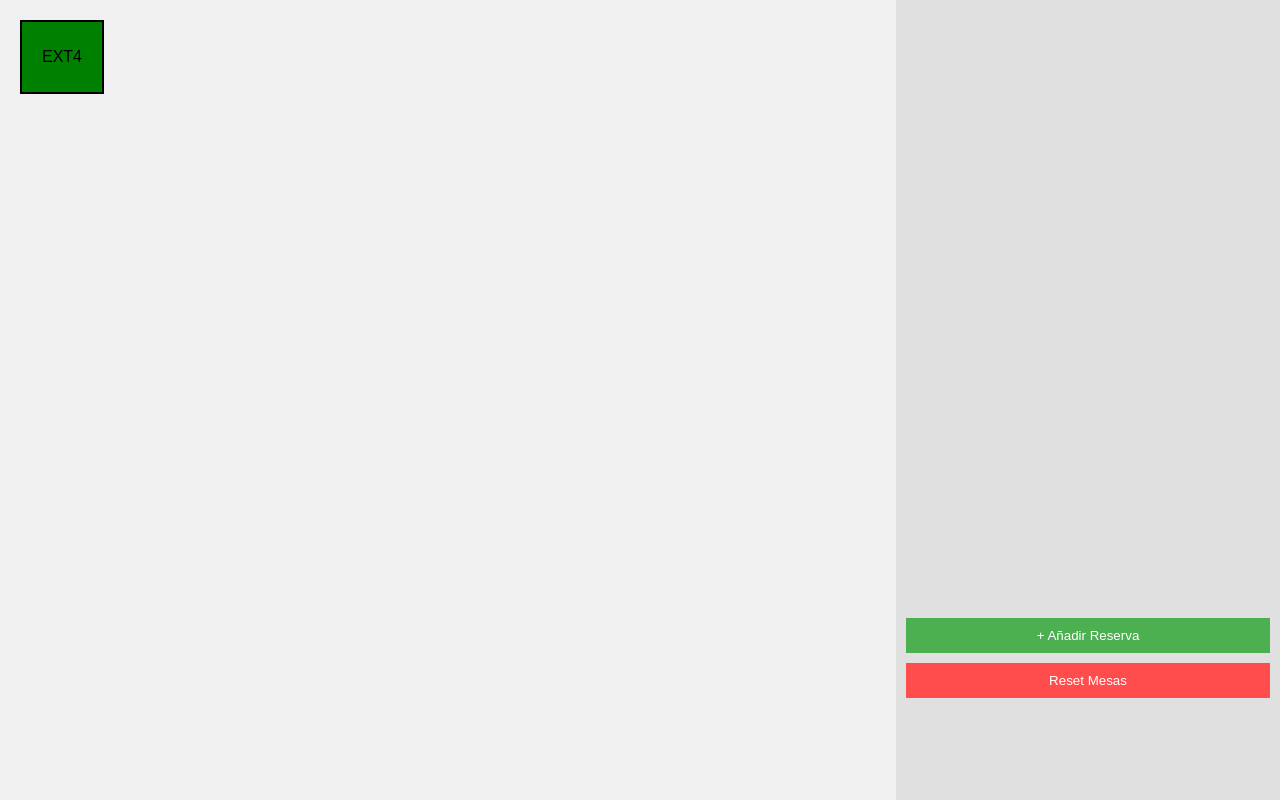
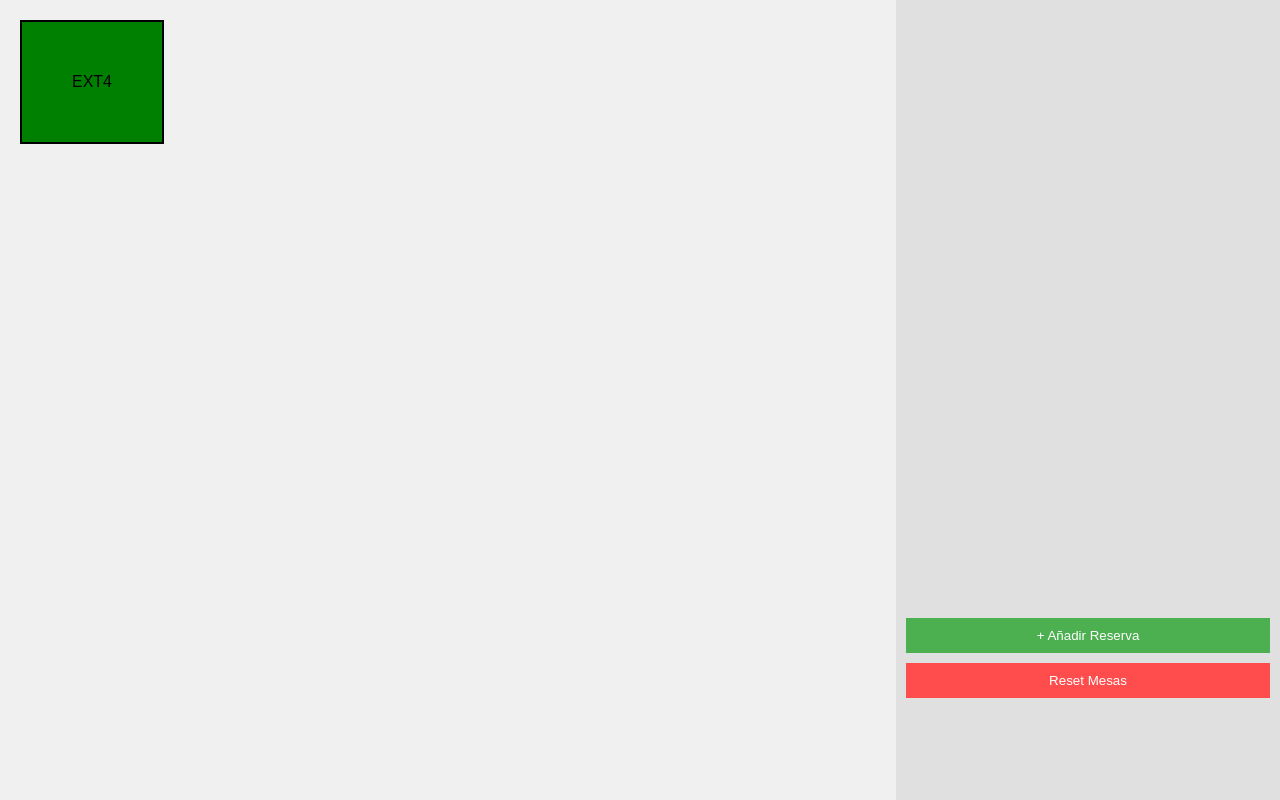
Before and after one commit to guidocalippo/MisWebs, a plain HTML site: page Mesas2.html in a window 1280 px wide. Drawn offline with Linux system fonts and the light colour scheme; no server answers.

Commit message:
Update Mesas2.html

```diff
--- a/Mesas2.html
+++ b/Mesas2.html
@@ -31,8 +31,8 @@
             box-sizing: border-box;
         }
         .mesa {
-            width: 80px;
-            height: 70px;
+            width: 140px;
+            height: 120px;
             border: 2px solid #000;
             margin: 10px;
             display: flex;
```
